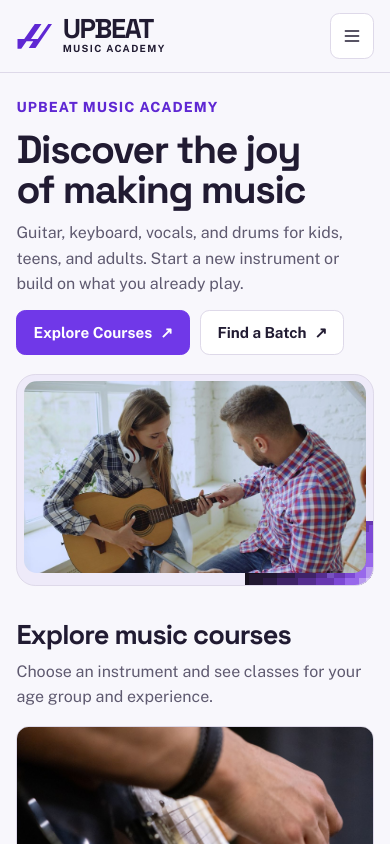
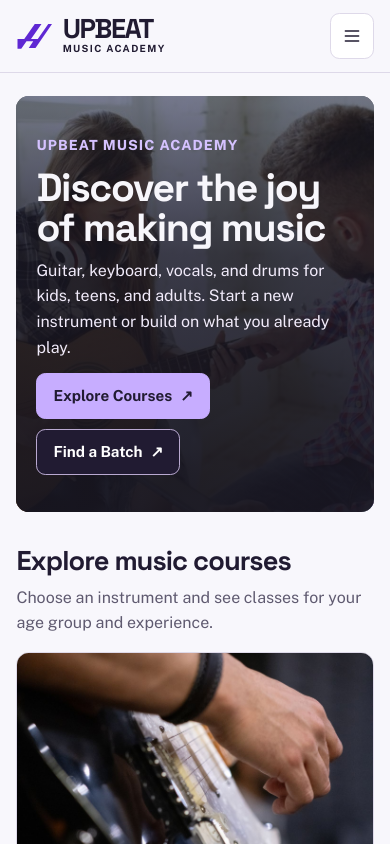
Before and after one commit to teknritsolutions-2/Music-Classes-for-Kids-Adults, a plain HTML site: page index.html in a window 390 px wide. Shown: the top 844 px of the page. Drawn offline with Linux system fonts and the light colour scheme.

Commit message:
Fit responsive hero and explorer images and anchor drawers left

```diff
--- a/assets/css/homepages.css
+++ b/assets/css/homepages.css
@@ -129,7 +129,8 @@
 .explorer-block .instrument-display img {
   aspect-ratio: 1.6;
   block-size: auto;
-  align-self: center;
+  align-self: stretch;
+  object-fit: cover;
   object-position: center;
 }
 .explorer-block .instrument-notes {
@@ -396,9 +397,6 @@
 }
 
 @media (min-width: 760px) {
-  .academy-hero {
-    grid-template-columns: minmax(0, 0.85fr) minmax(0, 1.12fr);
-  }
   .landing-feature {
     grid-template-columns: minmax(0, 1fr) minmax(0, 0.94fr);
   }
@@ -429,6 +427,106 @@
   }
 }
 
+@media (width < 1240px) {
+  .academy-hero {
+    position: relative;
+    isolation: isolate;
+    overflow: clip;
+    gap: 0;
+    border-radius: var(--editorial-radius);
+    background: var(--night);
+    color: var(--white);
+  }
+  .academy-hero-photo {
+    position: absolute;
+    z-index: -2;
+    inset: 0;
+    margin: 0;
+    padding: 0;
+    border: 0;
+    background: none;
+  }
+  .academy-hero-photo img {
+    inline-size: 100%;
+    block-size: 100%;
+    object-fit: cover;
+    object-position: center 43%;
+    border-radius: 0;
+  }
+  .academy-hero::after {
+    content: '';
+    position: absolute;
+    z-index: -1;
+    inset: 0;
+    background: linear-gradient(90deg, #17151ff0, #17151fd4 44%, #17151f45);
+  }
+  .academy-hero:dir(rtl)::after {
+    background: linear-gradient(270deg, #17151ff0, #17151fd4 44%, #17151f45);
+  }
+  .academy-hero .landing-copy {
+    padding: clamp(1.25rem, 5vw, 4rem);
+    min-block-size: 24rem;
+  }
+  .academy-hero .studio-eyebrow {
+    color: #d5c2ff;
+  }
+  .academy-hero .landing-copy > p:not(.studio-eyebrow) {
+    color: #f1ebfa;
+    max-inline-size: 35ch;
+  }
+  .academy-hero .button.accent {
+    background: #c7adff;
+    color: #211b32;
+    border-color: #c7adff;
+  }
+  .academy-hero .button:not(.accent) {
+    background: #211b32;
+    color: white;
+    border-color: #b9a9d1;
+  }
+}
+@media (width < 540px) {
+  .academy-hero-photo img {
+    object-position: 47% center;
+  }
+  .academy-hero::after,
+  .academy-hero:dir(rtl)::after {
+    background: linear-gradient(180deg, #17151f80, #17151fcf 38%, #17151ff2);
+  }
+  .academy-hero .landing-copy {
+    min-block-size: 26rem;
+  }
+}
+@media (width < 760px) {
+  .explorer-block .instrument-display {
+    grid-template-columns: minmax(0, 1fr);
+  }
+}
+@media (min-width: 760px) {
+  .explorer-block .instrument-display img {
+    aspect-ratio: auto;
+    block-size: 100%;
+    min-block-size: 0;
+  }
+  .explorer-block .instrument-shot-guitar {
+    object-position: 46% center;
+  }
+  .explorer-block .instrument-shot-keyboard {
+    object-position: 52% center;
+  }
+  .explorer-block .instrument-shot-vocals {
+    object-position: 53% center;
+  }
+  .explorer-block .instrument-shot-drums {
+    object-position: center;
+  }
+}
+@media (min-width: 1240px) {
+  .academy-hero {
+    grid-template-columns: minmax(0, 0.85fr) minmax(0, 1.12fr);
+  }
+}
+
 @media (min-width: 1040px) {
   .program-cards {
     grid-template-columns: repeat(4, minmax(0, 1fr));
--- a/assets/css/style.css
+++ b/assets/css/style.css
@@ -266,7 +266,7 @@ summary::-webkit-details-marker {
 }
 .drawer {
   position: fixed;
-  inset: 0 0 0 auto;
+  inset: 0 auto 0 0;
   margin: 0;
   inline-size: min(90%, 24rem);
   max-inline-size: none;
@@ -277,9 +277,6 @@ summary::-webkit-details-marker {
   background: var(--canvas);
   color: var(--ink);
   overflow: auto;
-}
-.drawer:dir(rtl) {
-  inset: 0 auto 0 0;
 }
 dialog::backdrop {
   background: #141122a8;
```
Also changed, not shown: documentation/screenshots/upbeat-responsive-explorer-tablet.png (added), documentation/screenshots/upbeat-responsive-hero-phone.png (added), documentation/screenshots/upbeat-responsive-hero-tablet.png (added), 1 other file.
